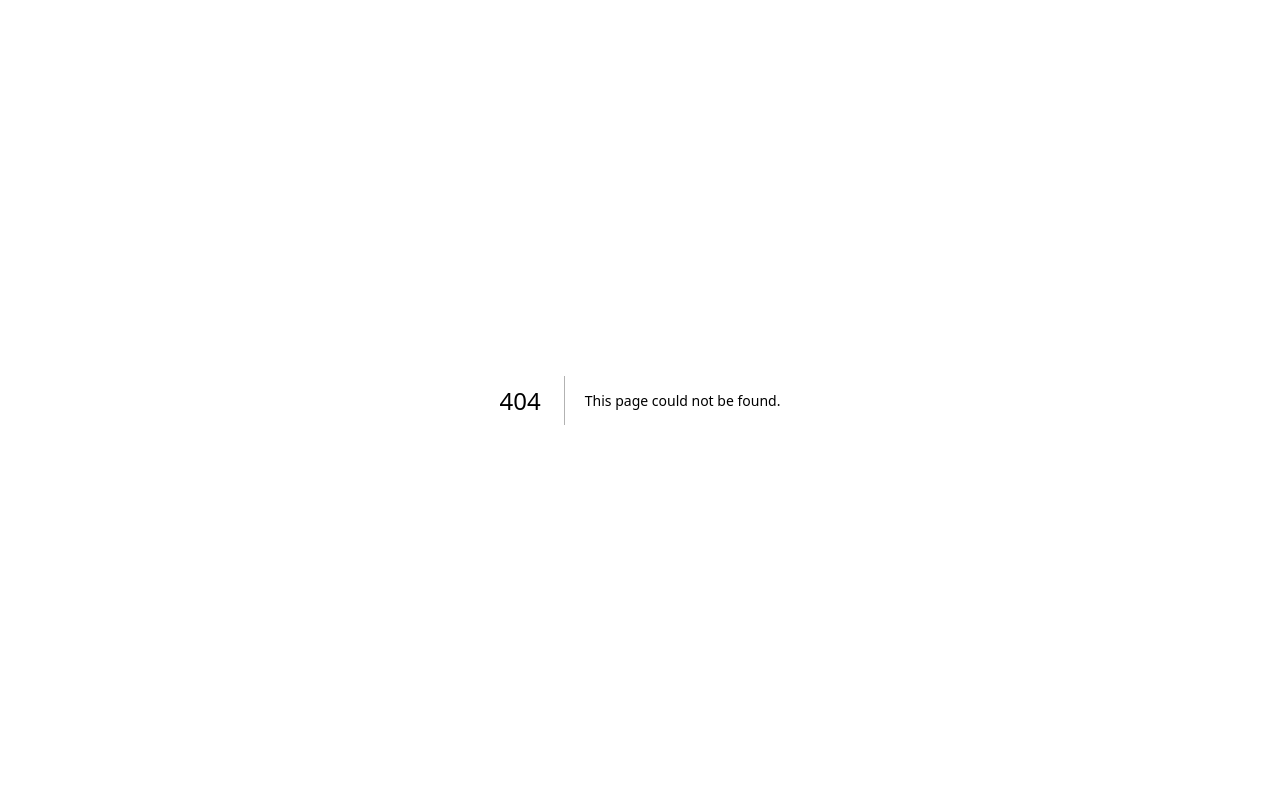
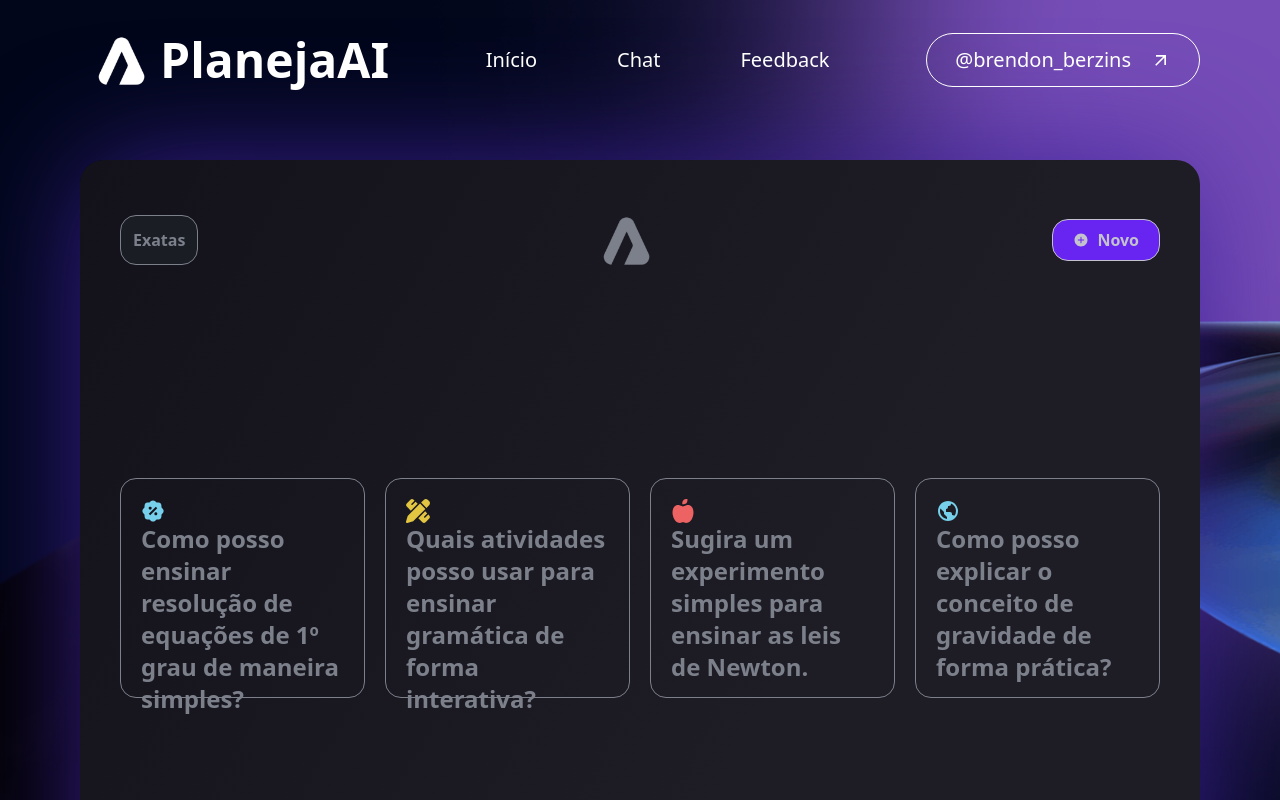
Before and after one commit to BrendonNiero/planeja-ai, a Next.js app in the folder frontend/: page /chat in a window 1280 px wide. Before the commit this address had no page. Shown: the top 800 px of the page. Built offline with nearby package versions, Linux system fonts and the light colour scheme.

Commit message:
feat: add chat page and about content

```diff
--- /dev/null
+++ b/frontend/src/app/chat/page.tsx
@@ -0,0 +1,11 @@
+import Chat from "@/components/Chat";
+import Navbar from "@/components/Navbar";
+
+export default function ChatPage(){
+    return(
+        <main className="bg-header-chat">
+            <Navbar />
+            <Chat />
+        </main>
+    )
+}
--- a/frontend/src/app/feedback/page.tsx
+++ b/frontend/src/app/feedback/page.tsx
@@ -1,4 +1,4 @@
-import FeedbackArea from "@/components/Feedbackarea";
+import FeedbackArea from "@/components/Feedback";
 
 export default function Feedback(){
     return(
--- a/frontend/src/app/globals.css
+++ b/frontend/src/app/globals.css
@@ -33,6 +33,13 @@
     }
 }
 
+.bg-header-chat {
+    background-image: url("/background/bg-chat.png");
+    background-position: center;
+    background-size: cover;
+    background-repeat: no-repeat;
+}
+
 /* ==================== header Home ======================= */
 .bg-header-home {
     background-image: url("/background/full-size_01.jpg");
@@ -63,6 +70,12 @@
 }
 
 /* ==================== features ========================== */
+
+.text-ai-gradient {
+    background: linear-gradient(to right, #f82a8d, #8045fe);
+    -webkit-background-clip: text;
+    color: transparent;
+}
 
 .bg-features {
     background-image: url("/background/full-size_03.jpg");
--- a/frontend/src/components/About.tsx
+++ b/frontend/src/components/About.tsx
@@ -3,9 +3,27 @@ import { FaChevronRight } from "react-icons/fa6";
 export default function About(){
     return(
         <section className="bg-about h-screen w-full flex items-center gap-20">
-            <div className="w-[50%]">
+            <div className="w-[50%] relative">
+                <div className="glass-white p-3 w-[550px] ml-20">
+                    <div className="bg-biuld-with-ai p-5">
+                        <div className="flex items-center gap-5">
+                            <div className="w-[3px] h-[30px] bg-vivid"></div>
+                            <h2 className="text-vivid font-semibold text-4xl">O Que é o PlanejaAI?</h2>
+                        </div>
+                        <p>Uma ferramenta que facilita o planejamento de aulas com inteligência artificial.</p>
+                    </div>
+                </div>
                 <div className="w-ful flex items-center justify-end p-5">
                     <img className="w-[700px] cursor-default" src="/timeline-planejaai.png" alt="timeline"/>
+                </div>
+                <div className="glass-white p-3 w-[550px] absolute top-[35rem] right-10">
+                    <div className="bg-biuld-with-ai p-5">
+                        <div className="flex items-center gap-5">
+                            <div className="w-[3px] h-[30px] bg-vivid"></div>
+                            <h2 className="text-vivid font-semibold text-4xl">Contribua com o PlanejaAI</h2>
+                        </div>
+                        <p>Professores e desenvolvedores podem ajudar a melhorar a plataforma.</p>
+                    </div>
                 </div>
             </div>
             <div className="w-[50%]">
--- a/frontend/src/components/Chat.tsx
+++ b/frontend/src/components/Chat.tsx
@@ -87,7 +87,7 @@ export default function Chat() {
   const msg4card = `Como posso explicar o conceito de gravidade de forma prática?`
 
     return(
-        <section className="h-screen bg-white px-20 relative bottom-48 left-0 text-foggy">
+        <section className="h-[120vh] px-20 text-foggy pt-40">
         <div className="bg-chat w-full h-[850px] rounded-3xl  shadow-obsidian p-10">
           <div className="flex items-center justify-between">
             <button className="bg-coal border p-3 rounded-2xl border-foggy text-md font-bold">Exatas</button>
--- a/frontend/src/components/Navbar.tsx
+++ b/frontend/src/components/Navbar.tsx
@@ -8,6 +8,17 @@ export default function Navbar(){
               <img className="h-20 w-20" src="/logo-white.png" />
               <span className="text-white font-bold text-5xl">PlanejaAI</span>
             </Link>
+            <div className="flex items-center gap-20 text-xl">
+              <Link href={"/"}>
+                <span>Início</span>
+              </Link>
+              <Link href={"/chat"}>
+                <span>Chat</span>
+              </Link>
+              <Link href={"/feedback"}>
+                <span>Feedback</span>
+              </Link>
+            </div>
             <Link className="flex items-center gap-5 text-xl border-white text-white border rounded-full py-3 px-7" href={"https://www.instagram.com/brendon_berzins/"}>
               <span>@brendon_berzins</span>
               <MdOutlineArrowOutward />
--- a/frontend/src/components/WhatYouCanDo.tsx
+++ b/frontend/src/components/WhatYouCanDo.tsx
@@ -20,8 +20,8 @@ export default function WhatYouCanDo(){
                     <div className="flex items-center justify-between text-xl text-white mb-5">
                         <span>Aproveite o máximo do PlanejaAI!</span>
                         <div className="flex items-center gap-3">
-                            <BsStars />
-                            <span>Gerar com IA</span>
+                            <BsStars className="text-[#f82a8d]"/>
+                            <span className="text-ai-gradient">Gerar com IA</span>
                         </div>
                     </div>
                     <p>Explore nossas funcionalidades e veja como simplificamos suas tarefas.</p>
```
Also changed, not shown: frontend/public/background/bg-chat.png (added).
